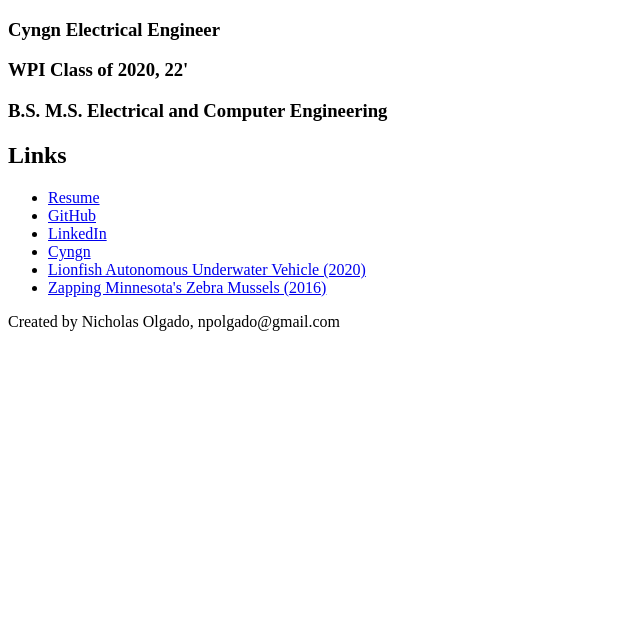
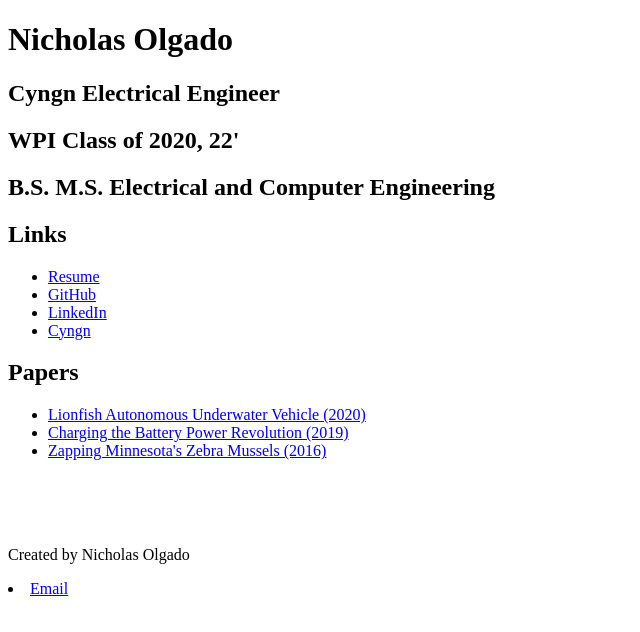
Before and after one commit to npolgado/npolgado.github.io, a plain HTML site: page index.html in a window 1280 px wide. Shown: the whole page, without its empty margins (0-640 px from the left). Drawn offline with Linux system fonts and the light colour scheme.

Commit message:
more structure

```diff
--- a/index.html
+++ b/index.html
@@ -10,9 +10,10 @@
 <body>
     <main>
         <header class="mod-header">
-            <h3>Cyngn Electrical Engineer</h3>
-            <h3>WPI Class of 2020, 22'</h3>
-            <h3>B.S. M.S. Electrical and Computer Engineering</h3>
+            <h1>Nicholas Olgado</h1>
+            <h2>Cyngn Electrical Engineer</h2>
+            <h2>WPI Class of 2020, 22'</h2>
+            <h2>B.S. M.S. Electrical and Computer Engineering</h2>
         </header>
 
         <section class="mod-links">
@@ -24,14 +25,22 @@
                 <li><a href="https://github.com/npolgado">GitHub</a></li>
                 <li><a href="https://www.linkedin.com/in/nicholas831/">LinkedIn</a></li>
                 <li><a href="https://cyngn.com/">Cyngn</a></li>
+            </ul>
+            <h2>Papers</h2>
+            <ul>
                 <li><a href="https://digital.wpi.edu/show/5999n591q">Lionfish Autonomous Underwater Vehicle (2020)</a>
+                </li>
+                <li><a href="https://digital.wpi.edu/show/xd07gs96q">Charging the Battery Power Revolution (2019)</a>
                 </li>
                 <li><a href="https://digital.wpi.edu/show/x920fw89s">Zapping Minnesota's Zebra Mussels (2016)</a></li>
             </ul>
         </section>
-
+        <br>
+        <br>
+        <br>
         <footer class="mod-footer">
-            <p>Created by Nicholas Olgado, npolgado@gmail.com</p>
+            <p>Created by Nicholas Olgado</p>
+            <li><a href="mailto:npolgado@gmail.com">Email</a></li>
         </footer>
     </main>
 </body>
```
